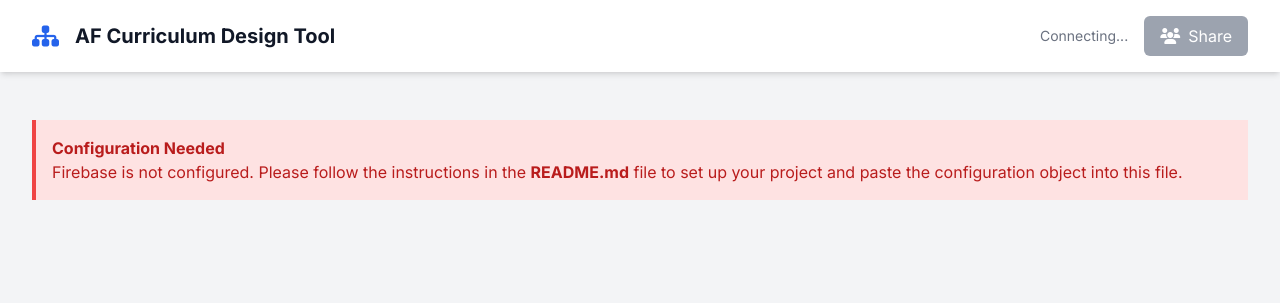
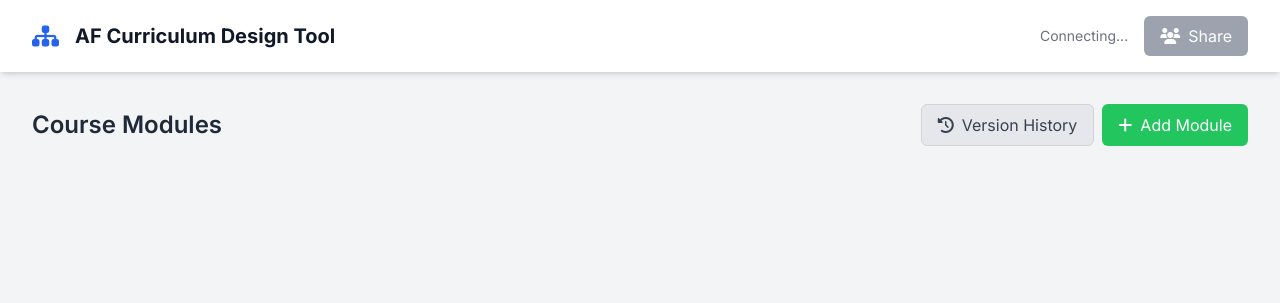
Before and after one commit to TheRevCak/TheRevCak.github.io, a plain HTML site: page index.html in a window 1280 px wide. Drawn offline with nearby package versions, Linux system fonts and the light colour scheme; no server answers.

Commit message:
Update index.html

```diff
--- a/index.html
+++ b/index.html
@@ -79,13 +79,14 @@
         import { getFirestore, collection, doc, onSnapshot, addDoc, updateDoc, deleteDoc, writeBatch, getDoc, runTransaction } from "https://www.gstatic.com/firebasejs/11.6.1/firebase-firestore.js";
 
         const firebaseConfig = {
-            apiKey: "YOUR_API_KEY",
-            authDomain: "YOUR_AUTH_DOMAIN",
-            projectId: "YOUR_PROJECT_ID",
-            storageBucket: "YOUR_STORAGE_BUCKET",
-            messagingSenderId: "YOUR_MESSAGING_SENDER_ID",
-            appId: "YOUR_APP_ID"
-        };
+    apiKey: "AIzaSyCwe6SLVFiq7Wx0IeWq9LDYMsczKnLem_Q",
+    authDomain: "uasf-curriculum-dev.firebaseapp.com",
+    projectId: "uasf-curriculum-dev",
+    storageBucket: "uasf-curriculum-dev.firebasestorage.app",
+    messagingSenderId: "816577874619",
+    appId: "1:816577874619:web:a7694c0747bd33655cf79e",
+    measurementId: "G-G1HWDYZHJ8"
+  };
 
         let app, auth, db, userId, courseDataUnsubscribe;
         let localCourseData = [];
@@ -482,28 +483,6 @@
         initializeFirebase();
     </script>
 
-<script type="module">
-  // Import the functions you need from the SDKs you need
-  import { initializeApp } from "https://www.gstatic.com/firebasejs/12.3.0/firebase-app.js";
-  import { getAnalytics } from "https://www.gstatic.com/firebasejs/12.3.0/firebase-analytics.js";
-  // TODO: Add SDKs for Firebase products that you want to use
-  // https://firebase.google.com/docs/web/setup#available-libraries
 
-  // Your web app's Firebase configuration
-  // For Firebase JS SDK v7.20.0 and later, measurementId is optional
-  const firebaseConfig = {
-    apiKey: "AIzaSyCwe6SLVFiq7Wx0IeWq9LDYMsczKnLem_Q",
-    authDomain: "uasf-curriculum-dev.firebaseapp.com",
-    projectId: "uasf-curriculum-dev",
-    storageBucket: "uasf-curriculum-dev.firebasestorage.app",
-    messagingSenderId: "816577874619",
-    appId: "1:816577874619:web:a7694c0747bd33655cf79e",
-    measurementId: "G-G1HWDYZHJ8"
-  };
-
-  // Initialize Firebase
-  const app = initializeApp(firebaseConfig);
-  const analytics = getAnalytics(app);
-</script>
 </body>
 </html>
```
